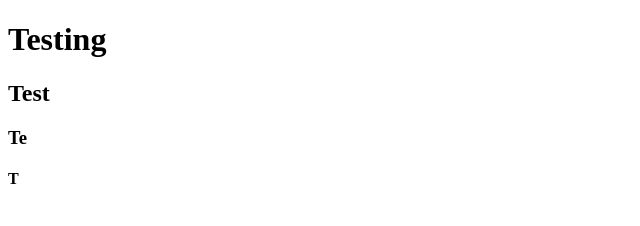
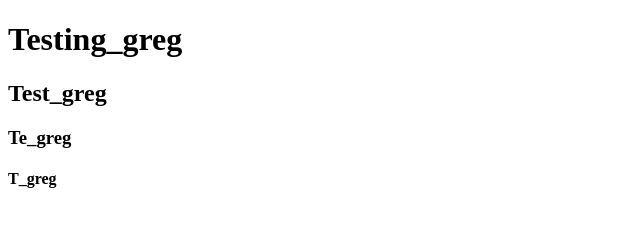
Before and after one commit to K-CDN-EU/Exemples, a plain HTML site: page index.html in a window 1280 px wide. Shown: the whole page, without its empty margins (0-640 px from the left). Drawn offline with Linux system fonts and the light colour scheme.

Commit message:
Update index.html

```diff
--- a/index.html
+++ b/index.html
@@ -6,9 +6,9 @@
     <title>Document</title>
 </head>
 <body>
-    <h1>Testing</h1>
-    <h2>Test</h2>
-    <h3>Te</h3>
-    <h4>T</h4>
+    <h1>Testing_greg</h1>
+    <h2>Test_greg</h2>
+    <h3>Te_greg</h3>
+    <h4>T_greg</h4>
 </body>
 </html>
```
